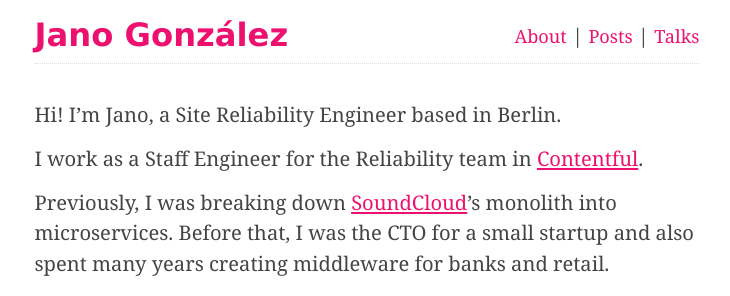
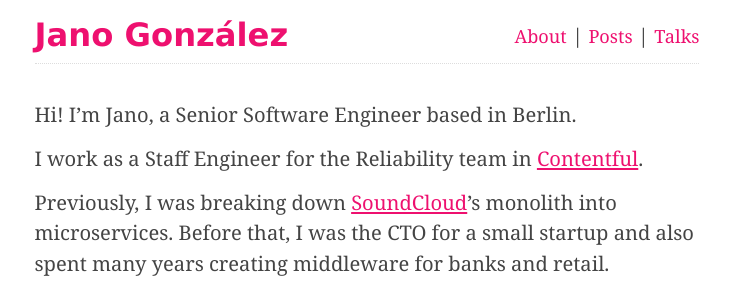
Before and after one commit to janogonzalez/janogonzalez.github.io, a Jekyll site: the page built from about.md, in a window 1280 px wide. Shown: the top 296 px of the page, without its empty margins (273-1003 px from the left). Built offline with Jekyll 4.4.1, drawn with Linux system fonts in a browser that asks for light colours.

Commit message:
Change self description

```diff
--- a/about.md
+++ b/about.md
@@ -2,7 +2,7 @@
 layout: default
 title: About
 ---
-Hi! I'm Jano, a Site Reliability Engineer based in Berlin.
+Hi! I'm Jano, a Senior Software Engineer based in Berlin.
 
 I work as a Staff Engineer for the Reliability team in
 [Contentful][contentful].
```
Also changed, not shown: index.md (+1 -1 lines), 1 other file.
